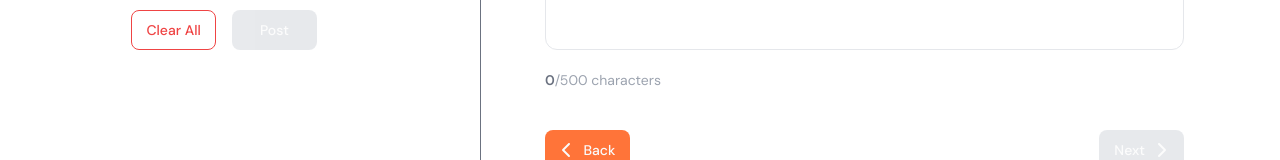
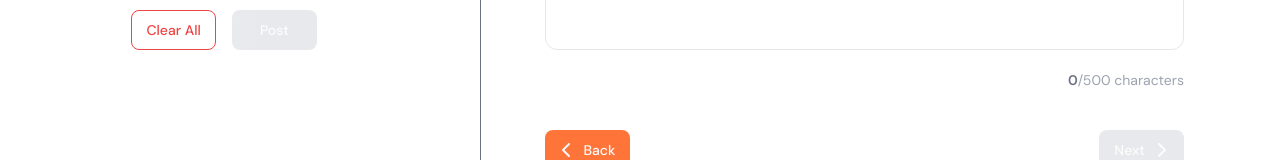
Before and after one commit to rice-apps/bunkmate-but-better, a Next.js app: page /post-a-listing in a window 1280 px wide. Both pictures are taken after a click on the element "Pricing". Shown: the part 584-744 px from the top of the page. Built offline with nearby package versions, Linux system fonts and the light colour scheme; no server answers.

Commit message:
addition to fix

```diff
--- a/app/post-a-listing/Pricing.tsx
+++ b/app/post-a-listing/Pricing.tsx
@@ -75,7 +75,7 @@ const Pricing = ({
             maxLength={500}
             className="min-h-[150px] rounded-xl border border-gray-200 resize-none placeholder:text-gray-400 py-3"
           />
-          <div className="flex justify-between mt-5 text-sm text-gray-400">
+          <div className="flex justify-end mt-5 text-sm text-gray-400">
             <span>
               <span className="text-gray-500 font-semibold">{formData.priceNotes.length}</span>
               /500 characters
```
